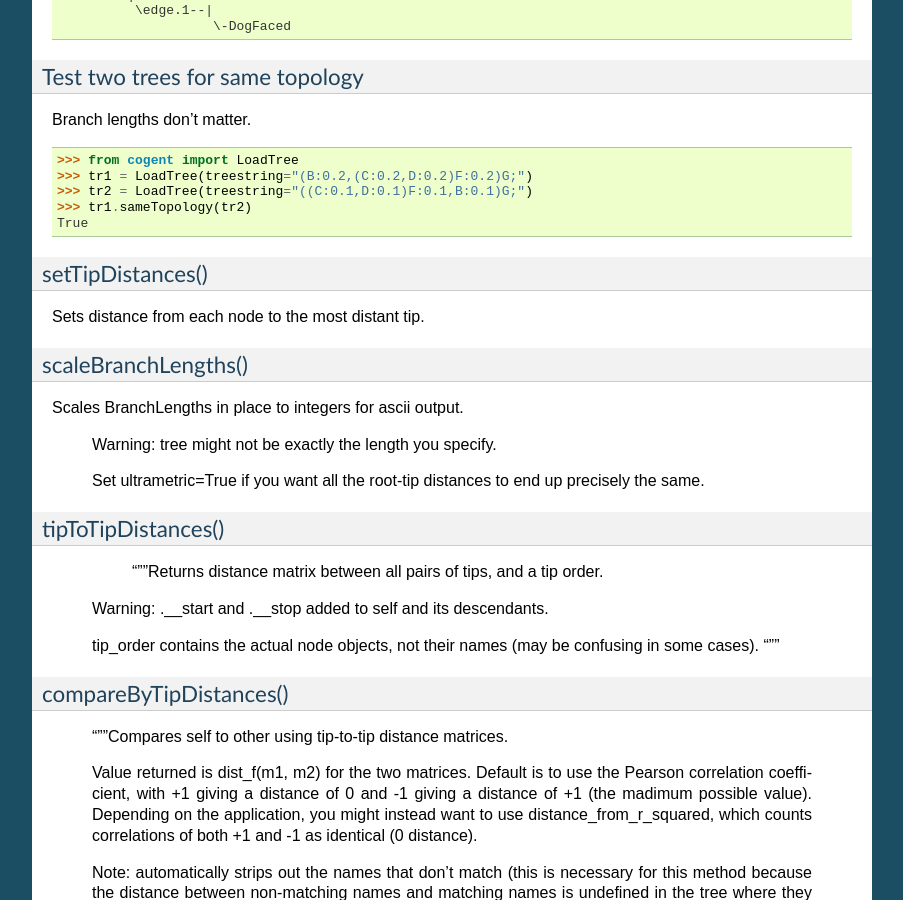
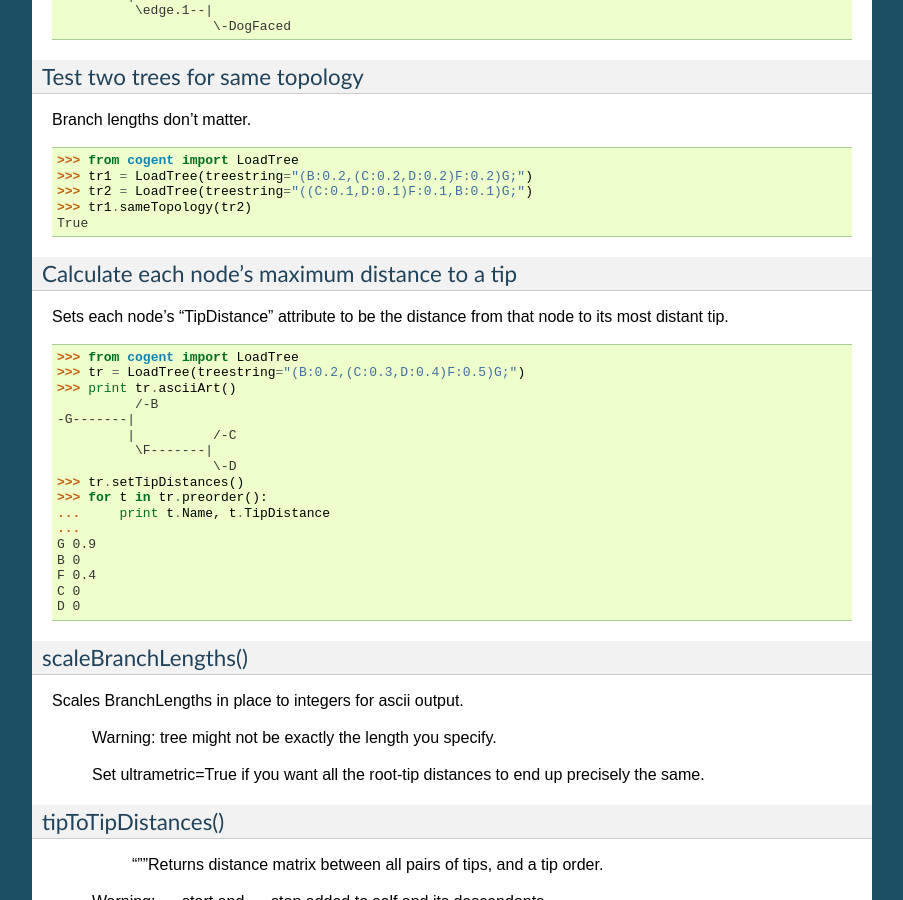
Before and after one commit to chungtseng/pycogent, a Sphinx documentation site: the page built from doc/cookbook/simple_trees.rst, in a window 1280 px wide and 900 px high, scrolled down 8697 px. Shown: the whole window, without its empty margins (198-1101 px from the left). Built offline with Sphinx 7.4.7, drawn with Linux system fonts in a browser that asks for light colours; formulas are drawn with MathJax 3; pages that are not in the unit, such as notebooks, are missing from menus; some of the changed text lies outside the part shown.

Commit message:
Added cookbooks for setTipDistances
git-svn-id: https://pycogent.svn.sourceforge.net/svnroot/pycogent/trunk@638 4565cf14-4326-0410-8d81-eccf4396eebe

```diff
--- a/doc/cookbook/simple_trees.rst
+++ b/doc/cookbook/simple_trees.rst
@@ -568,7 +568,7 @@ Add internal nodes so that every node has 2 or fewer children.
 
 
 Transform tree into a balanced tree
-""""""""""""""""""""""""""""""""""
+"""""""""""""""""""""""""""""""""""
 
 Using a balanced tree can substantially improve performance of
 likelihood calculations. Note that the resulting tree has a
@@ -617,9 +617,31 @@ Branch lengths don't matter.
 
 
 
-setTipDistances()
-"""""""""""""""""
-Sets distance from each node to the most distant tip.
+Calculate each node's maximum distance to a tip
+"""""""""""""""""""""""""""""""""""""""""""""""
+
+Sets each node's "TipDistance" attribute to be
+the distance from that node to its most distant tip.
+
+.. doctest::
+
+    >>> from cogent import LoadTree
+    >>> tr = LoadTree(treestring="(B:0.2,(C:0.3,D:0.4)F:0.5)G;")
+    >>> print tr.asciiArt()
+              /-B
+    -G-------|
+             |          /-C
+              \F-------|
+                        \-D
+    >>> tr.setTipDistances()
+    >>> for t in tr.preorder():
+    ...     print t.Name, t.TipDistance
+    ...
+    G 0.9
+    B 0
+    F 0.4
+    C 0
+    D 0
 
 
 scaleBranchLengths()
```
Also changed, not shown: other parts of doc/cookbook/simple_trees.rst (+2 -2 lines).
